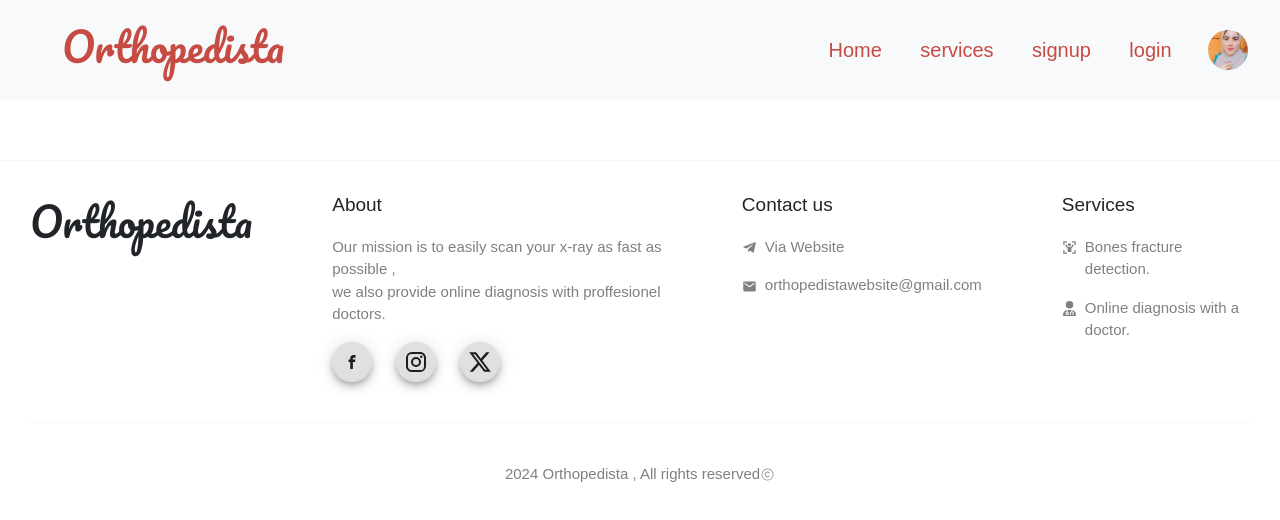
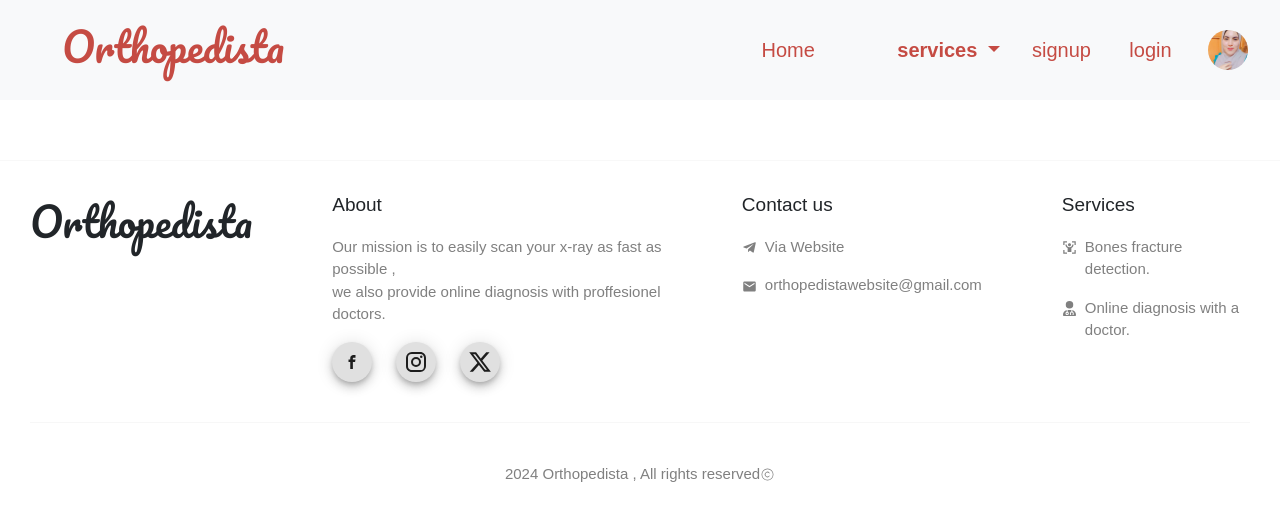
Before and after one commit to SabahEzzat20/GP_Frontend, a React (Create React App) app: page /patient in a window 1280 px wide. Shown: the top 520 px of the page. Built offline with nearby package versions, Linux system fonts and the light colour scheme; a web font is replaced by a local one.

Commit message:
adding menu and some other links

```diff
--- a/src/components/PatientComponents/Navbar/Navbar.jsx
+++ b/src/components/PatientComponents/Navbar/Navbar.jsx
@@ -3,7 +3,13 @@ import React from "react";
 import { LuLogIn } from "react-icons/lu";
 import { Link } from "react-router-dom";
 import Avatar from '@mui/material/Avatar';
+import Dropdown from '@mui/joy/Dropdown';
+import Menu from '@mui/joy/Menu';
+import MenuButton from '@mui/joy/MenuButton';
+import MenuItem from '@mui/joy/MenuItem';
+import NavDropdown from 'react-bootstrap/NavDropdown';
 const sabah = require('../../../images/saboha.jpeg');
+
 const Navbar = () => {
   return (
     <>
@@ -13,13 +19,26 @@ const Navbar = () => {
           <button className="navbar-toggler" type="button" data-bs-toggle="collapse" data-bs-target="#navbarScroll" aria-controls="navbarScroll" aria-expanded="false" aria-label="Toggle navigation">
             <span className="navbar-toggler-icon"></span>
           </button>
-          {/* <div className="collapse navbar-collapse" id="navbarScroll"> */}
             <div className="two-buttons">
               <div className="right-part home">
                   <Link className="nav-btn" to={'/patient/homepage'}>Home</Link>
               </div>
               <div className="right-part services">
-                  <Link className="nav-btn">services</Link>
+              {/* <Dropdown>
+                <MenuButton variant="plain" size="lg">services</MenuButton>
+                <Menu>
+                  <MenuItem><Link>x-ray scanning</Link></MenuItem>
+                  <MenuItem><Link>online diagnosis</Link></MenuItem>
+                </Menu>
+              </Dropdown> */}
+              <NavDropdown
+              id="nav-dropdown-dark-example"
+              title="services "
+              // menuVariant="dark"
+              >
+              <NavDropdown.Item href="#action/3.1">online diagnosis</NavDropdown.Item>
+              <NavDropdown.Item href="#action/3.3">xray scanning</NavDropdown.Item>
+            </NavDropdown>
               </div>
               <div className="right-part">
                   <Link className="nav-btn" to="/register">signup</Link>
--- a/src/components/PatientComponents/Navbar/navbar.css
+++ b/src/components/PatientComponents/Navbar/navbar.css
@@ -68,7 +68,9 @@
 .navbar .dropdown-menu .dropdown-item:hover {
     color: var(--secondary-color);
 }
-
+/* .services:hover{
+    color: #a75f5a;
+} */
 .navbar .two-buttons {
     display: flex;
     gap: 1rem;
--- a/src/shared/ResetPassword/ResetPassword.jsx
+++ b/src/shared/ResetPassword/ResetPassword.jsx
@@ -9,8 +9,6 @@ import NewPassword from '../NewPassword/NewPassword';
 import { IoMdArrowRoundBack } from "react-icons/io";
 import { IoMdArrowBack } from "react-icons/io";
 import { IoIosArrowRoundBack } from "react-icons/io";
-
-
 const ResetPassword = () => {
     const [show, setShow] = useState(false);
     const handleClose = () => setShow(false);
```
